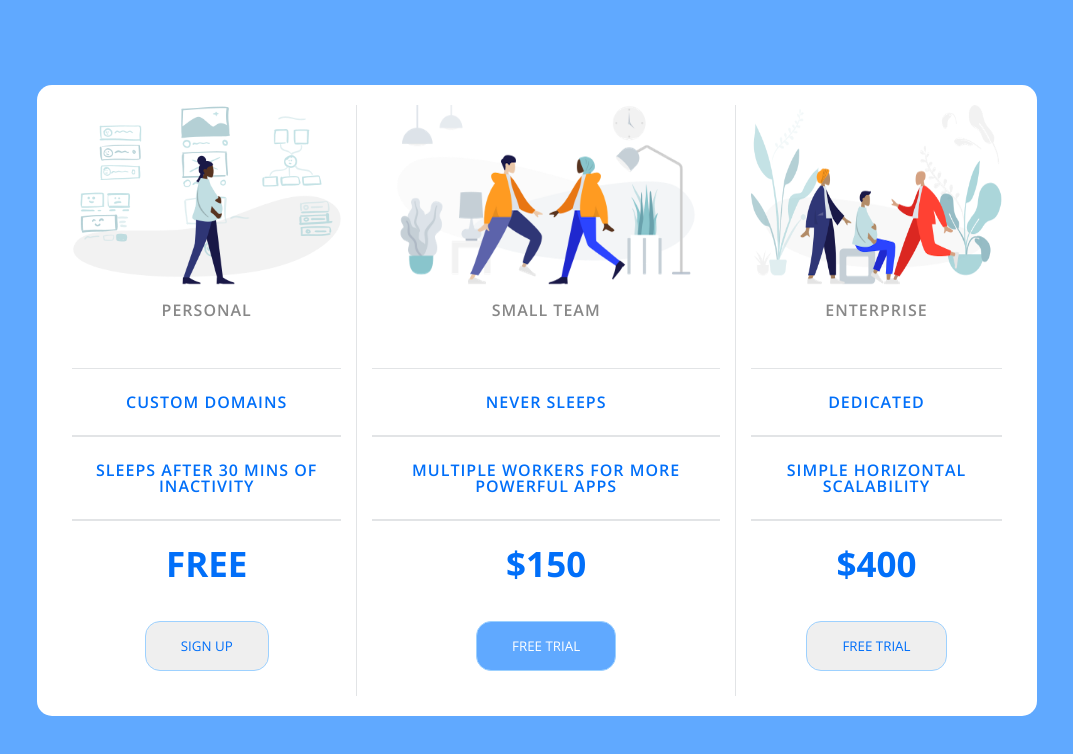
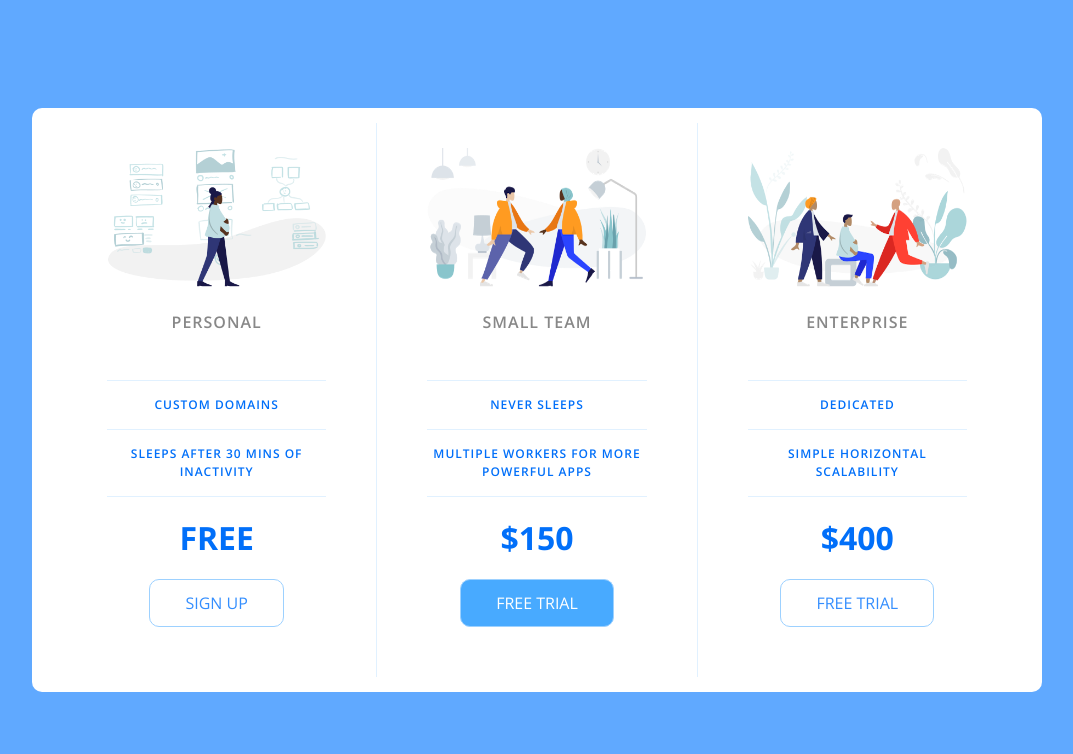
Before and after one commit to MarkDoropei/Udemy-Web-Developer, a plain HTML site: page Pricing Panel/index.html in a window 1280 px wide. Shown: the whole page, without its empty margins (103-1176 px from the left). Drawn offline with nearby package versions, Linux system fonts and the light colour scheme.

Commit message:
second version

```diff
--- a/Pricing Panel/index.html
+++ b/Pricing Panel/index.html
@@ -3,41 +3,41 @@
 <head>
     <meta charset="UTF-8">
     <meta name="viewport" content="width=device-width, initial-scale=1.0">
+    <title>Pricing Panel</title>
+    <link rel="stylesheet" href="https://fonts.googleapis.com/css?family=Open+Sans:400,600,700">
     <link rel="stylesheet" href="style.css">
-    <link rel="stylesheet" href="https://fonts.googleapis.com/css?family=Open+Sans:400,600,700">
-    <title>Pricing Panel</title>
 </head>
 <body>
-    <div class="background-div">
-        <div class="column_1">
-            <img src="img/icon1.png" class="image">
-            <p class="description">PERSONAL</p>
-            <ul class="list">
-                <li>CUSTOM DOMAINS</li>
-                <li>SLEEPS AFTER 30 MINS OF INACTIVITY</li>
+    <div class="panel">
+        <div class="pricing-plan">
+            <img src="img/icon1.png" alt="personal-picture" class="pricing-img">
+                <h2 class="pricing-header">Personal</h2>
+                <ul class="pricing-features">
+                    <li class="pricing-features-item">Custom domains</li>
+                    <li class="pricing-features-item">Sleeps after 30 mins of inactivity</li>
+                </ul>
+            <p class="pricing-price">Free</p>
+            <a href="#/" class="pricing-button">Sign up</a>
+        </div>
+        <div class="pricing-plan">
+            <img src="img/icon2.png" alt="" class="pricing-img">
+                <h2 class="pricing-header">Small team</h2>
+                <ul class="pricing-features">
+                    <li class="pricing-features-item">Never sleeps</li>
+                    <li class="pricing-features-item">Multiple workers for more powerful apps</li>
+                </ul>
+            <p class="pricing-price">$150</p>
+            <a href="#/" class="pricing-button is-featured">Free trial</a>
+        </div>
+        <div class="pricing-plan">
+            <img src="img/icon3.png" alt="" class="pricing-img">
+                <h2 class="pricing-header">Enterprise</h2>
+                <ul class="pricing-features">
+                    <li class="pricing-features-item">Dedicated</li>
+                    <li class="pricing-features-item">Simple horizontal scalability</li>
             </ul>
-            <h3 class="price">FREE</h3>
-            <button type="submit" class="button">SIGN UP</button>
-        </div>
-        <div class="column_2">
-            <img src="img/icon2.png" class="image">
-            <p class="description">SMALL TEAM</p>
-            <ul class="list">
-                <li>NEVER SLEEPS</li>
-                <li>MULTIPLE WORKERS FOR MORE POWERFUL APPS</li>
-            </ul>
-            <h3 class="price">$150</h3>
-            <button type="submit" class="button middle">FREE TRIAL</button>
-        </div>
-        <div class="column_3">
-            <img src="img/icon3.png" class="image">
-            <p class="description">ENTERPRISE</p>
-            <ul class="list">
-                <li>DEDICATED</li>
-                <li>SIMPLE HORIZONTAL SCALABILITY</li>
-            </ul>
-            <h3 class="price">$400</h3>
-            <button type="submit" class="button">FREE TRIAL</button>
+            <p class="pricing-price">$400</p>
+            <a href="#/" class="pricing-button">Free trial</a>
         </div>
     </div>
 </body>
--- a/Pricing Panel/style.css
+++ b/Pricing Panel/style.css
@@ -54,88 +54,97 @@ body {
   min-height: 100vh;
 }
 
-.background-div{
+.panel {
   background-color: white;
-    border-radius: 15px;
-    padding:20px;
-    width:100%;
-    max-width:960px;
+  border-radius: 10px;
+  padding: 15px 25px;
+  width: 100%;
+  max-width: 960px;
   display: flex;
-    flex-direction: row;
+  flex-direction: column;
   text-align: center;
   text-transform: uppercase;
 }
 
-.column_1 , .column_2 , .column_3{
-    padding:0 15px;
+.pricing-plan {
+  border-bottom: 1px solid #e1f1ff;
+}
+.pricing-plan:last-child {
+  border-bottom: none;
 }
 
-.column_2{
-    border-left:1px #e2e4e6 solid;
-    border-right:1px #e2e4e6 solid;
+.pricing-img {
+  margin-bottom: 25px;
+  max-width: 100%;
 }
 
-.image{
-    max-width:100%;
-    margin-bottom: 15px;
-    width:300px;
-    height:180px;
+.pricing-header {
+  color: #888;
+  font-weight: 600;
+  letter-spacing: 1px;
 }
 
-li{
-    border-top:1px #e2e4e6 solid;
-    border-bottom: 1px #e2e4e6 solid;
-    font-weight: 600;
-    color:#016ff9;
-    letter-spacing: 1px;
-    padding:25px 0;
-    font-family: 'Open Sans', sans-serif;
+.pricing-features {
+  margin: 50px 0 25px;
+  color: #016ff9;
 }
 
-.list{
-    border-bottom: 1px #e2e4e6 solid;
-    margin:50px 0 25px;
+.pricing-features-item {
+  font-weight: 600;
+  letter-spacing: 1px;
+  font-size: 12px;
+  line-height: 1.5;
+  padding: 15px 0;
+  border-top: 1px solid #e1f1ff;
 }
 
-.description{
-    color:#888;
-    font-weight: 600;
-    letter-spacing: 1px;
-    font-family: 'Open Sans', sans-serif;
+.pricing-features-item:last-child{
+  border-bottom: 1px solid #e1f1ff;
 }
 
-.price{
-    color:#016ff9;
+.pricing-price {
+  color: #016ff9;
+  display: block;
+  font-size: 32px;
   font-weight: 700;
-    font-size:35px;
-    padding-bottom: 15px;
-    font-family: 'Open Sans', sans-serif;
 }
 
-.button{
-    padding:15px 35px;
+.pricing-button {
   border: 1px solid #9dd1ff;
-    color:#016ff9;
-    margin:25px 0;
-    border-radius: 15px;
-    font-family: 'Open Sans', sans-serif;
+  border-radius: 10px;
+  color: #348efe;
+  display: inline-block;
+  padding: 15px 35px;
+  text-decoration: none;
+  margin: 25px 0;
+  transition: background-color 200ms ease-in-out;
 }
 
-.middle{
-    padding:15px 35px;
-    border: 1px solid #9dd1ff;
-    color:white;
-    margin:25px 0;
-    border-radius: 15px;
-    font-family: 'Open Sans', sans-serif;
-    background-color: #60a9ff;
+.pricing-button:hover, .pricing-button:focus {
+  background-color: #e1f1ff;
 }
 
-@media (max-width:600px) {
-    .background-div{
-        flex-direction:column;
+.pricing-button.is-featured {
+  background-color: #48aaff;
+  color: white;
 }
-    .column_2{
-        border:none;
+
+.pricing-button.is-featured:hover, .pricing-button.is-featured:focus{
+  background-color: #269aff;
+  color: white;
+}
+
+
+@media (min-width: 900px){
+  .panel {
+    flex-direction: row;
+  }
+  .pricing-plan {
+    border-bottom: none;
+    border-right: 1px solid #e1f1ff;
+    padding: 25px 50px;
+  }
+  .pricing-plan:last-child {
+    border-right: none;
   }
 }
```
Lines whose indentation alone changed are shown as unchanged.
